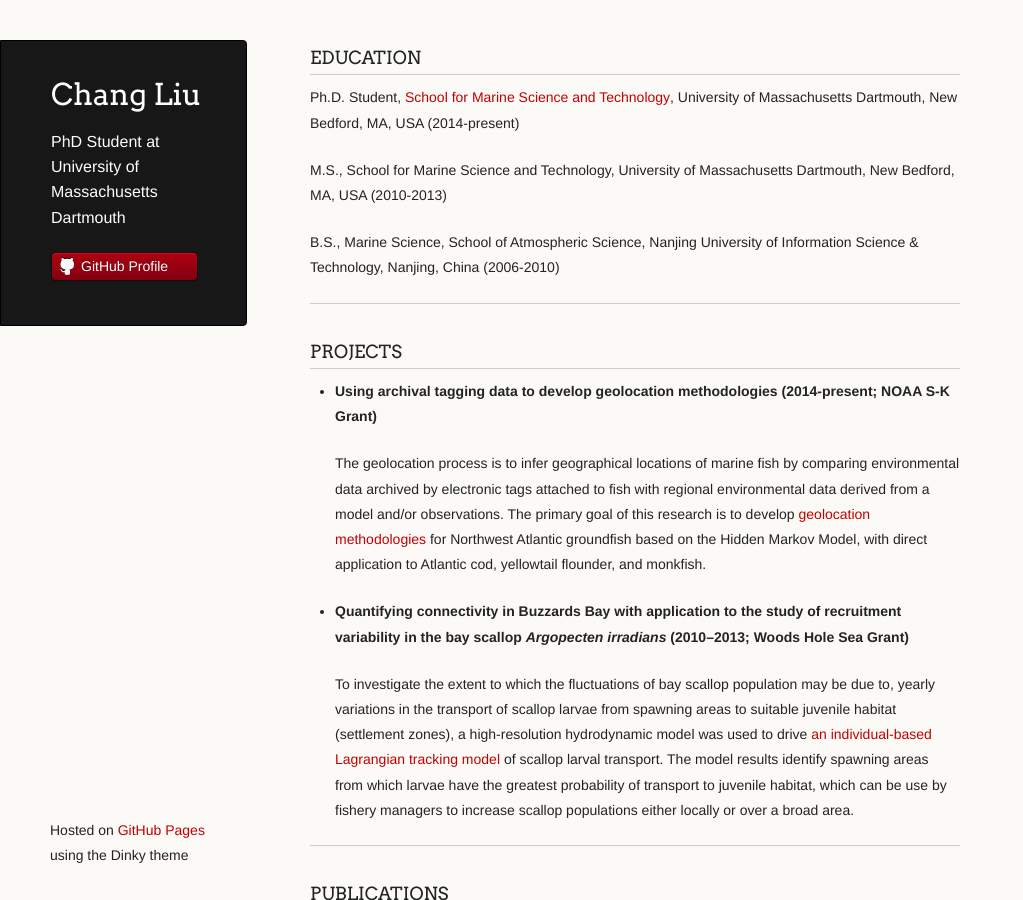
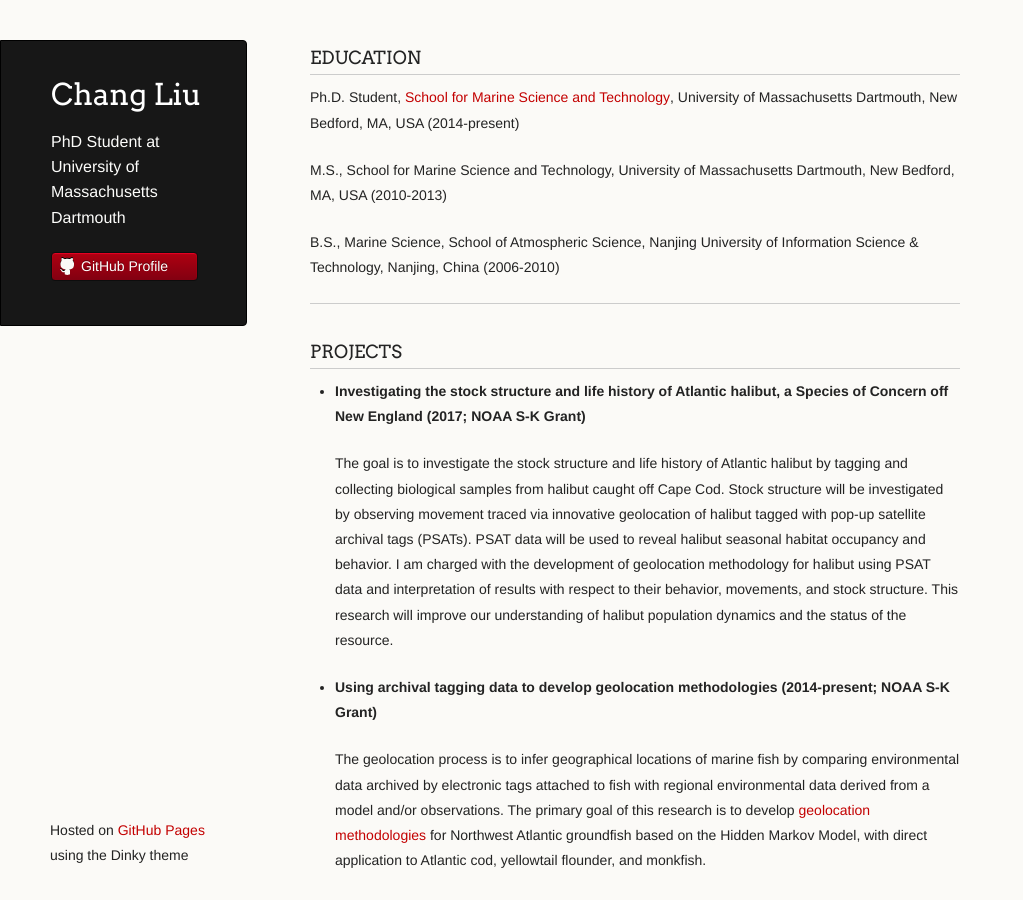
Before and after one commit to cliu3/cliu3.github.io, a Jekyll site: the page index.html, which Jekyll copies as it is, in a window 1280 px wide and 900 px high. Shown: the whole window, without its empty margins (0-1023 px from the left). Built offline with Jekyll 4.4.1, drawn with Linux system fonts in a browser that asks for light colours.

```diff
--- a/index.html
+++ b/index.html
@@ -45,6 +45,11 @@
 <a id="projects" class="anchor" href="#projects" aria-hidden="true"><span aria-hidden="true" class="octicon octicon-link"></span></a>PROJECTS</h3>
 
 <ul>
+<li>
+<p><strong>Investigating the stock structure and life history of Atlantic halibut, a Species of Concern off New England (2017; NOAA S-K Grant)</strong></p>
+
+<p>The goal is to investigate the stock structure and life history of Atlantic halibut by tagging and collecting biological samples from halibut caught off Cape Cod. Stock structure will be investigated by observing movement traced via innovative geolocation of halibut tagged with pop-up satellite archival tags (PSATs). PSAT data will be used to reveal halibut seasonal habitat occupancy and behavior. I am charged with the development of geolocation methodology for halibut using PSAT data and interpretation of results with respect to their behavior, movements, and stock structure. This research will improve our understanding of halibut population dynamics and the status of the resource. </p>
+</li>
 <li>
 <p><strong>Using archival tagging data to develop geolocation methodologies (2014-present; NOAA S-K Grant)</strong></p>
 
```
Also changed, not shown: params.json (+1 -1 lines).
